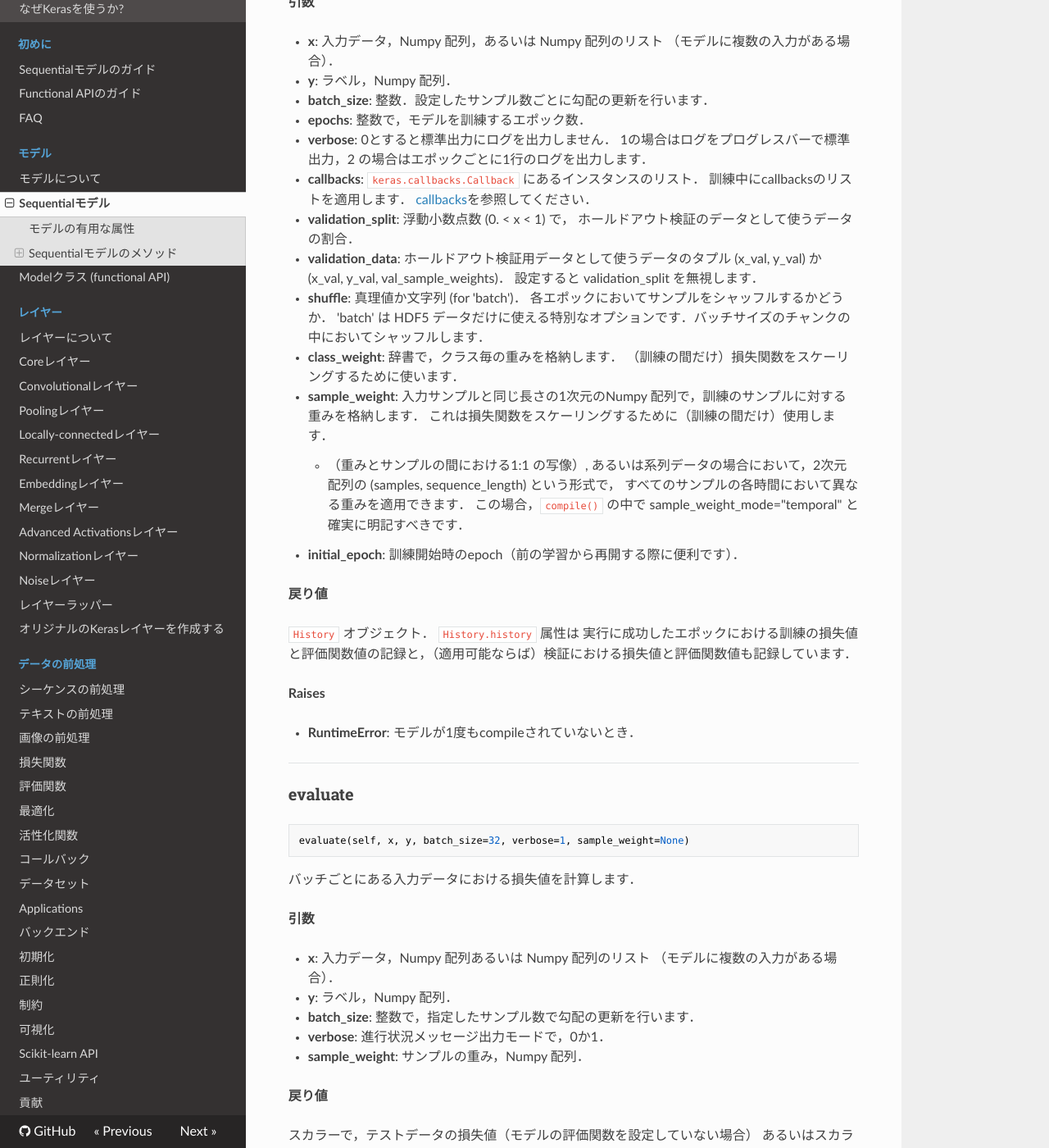
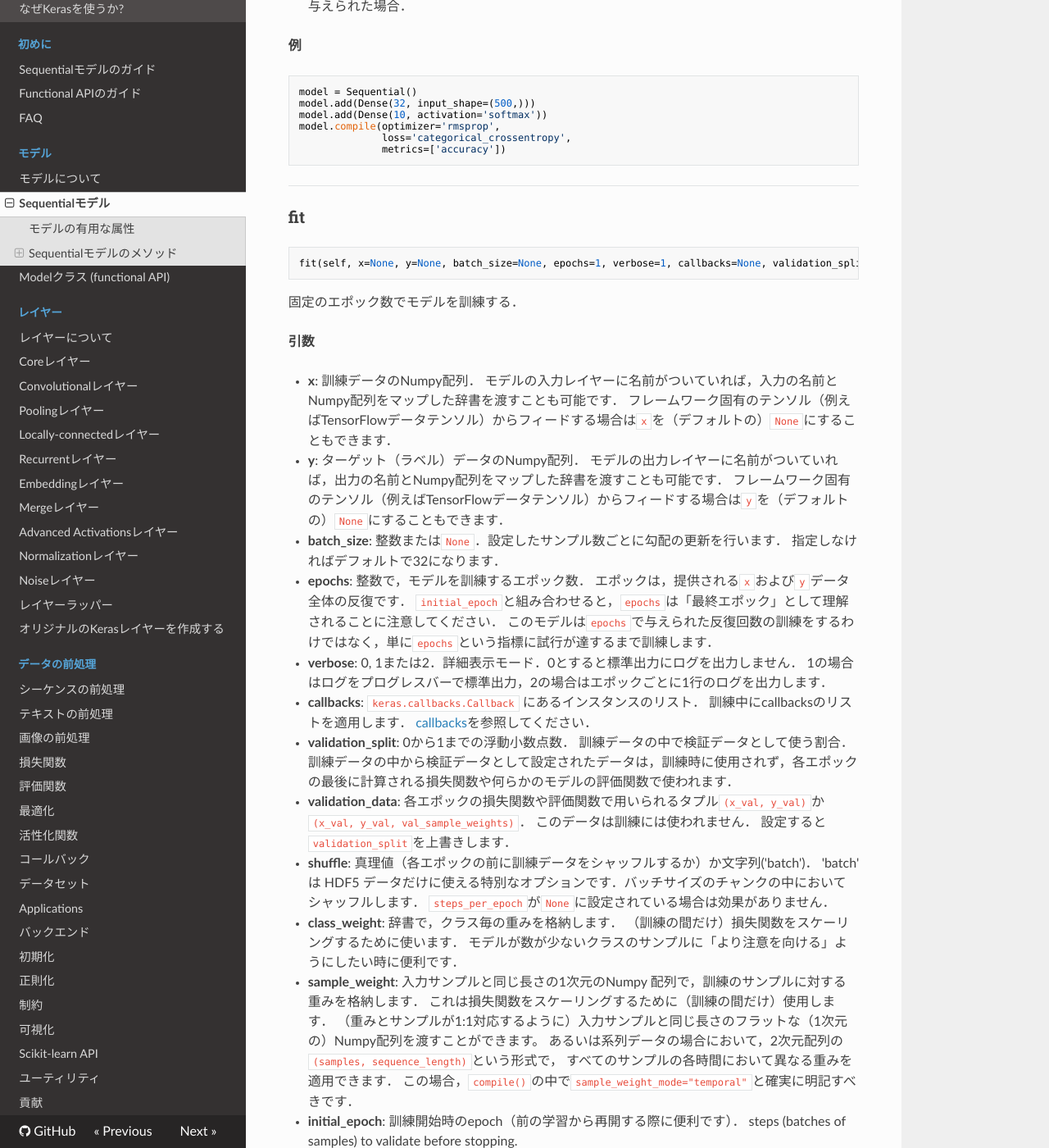
Before and after one commit to keras-team/keras-docs-ja, an MkDocs documentation site: the page built from sources/models/sequential.md, in a window 1280 px wide and 1400 px high, scrolled down 1246 px. Shown: the whole window at 82% size. Built offline with MkDocs 1.6.1, drawn with Linux system fonts in a browser that asks for light colours; nearby versions of some CDN libraries; old or Windows-style settings are respelled for this version of MkDocs; some of the changed text lies outside the part shown.

Commit message:
Add new method and arguments

````diff
--- a/sources/models/sequential.md
+++ b/sources/models/sequential.md
@@ -14,7 +14,7 @@
 
 
 ```python
-compile(self, optimizer, loss, metrics=None, sample_weight_mode=None)
+compile(self, optimizer, loss, metrics=None, sample_weight_mode=None, weighted_metrics=None, target_tensors=None)
 ```
 
 訓練過程の設定．
@@ -25,13 +25,25 @@ __引数__
     [optimizers](/optimizers) を参照してください．
 - __loss__: 文字列（目的関数名）あるいは目的関数．
     [losses](/losses) を参照してください．
+    モデルが複数の出力を持つ場合は，オブジェクトの辞書かリストを渡すことで，各出力に異なる損失を用いることができます．
+    モデルによって最小化される損失値は全ての個々の損失の合計になります．
 - __metrics__: 訓練やテストの際にモデルを評価するための評価関数のリスト．
-    典型的には `metrics=['accuracy']`を使用するでしょう．[評価関数](/metrics) を参照してください．
-- __sample_weight_mode__: もし時間ごとのサンプルの重み付け（2次元の重み）を行う必要があれば
-    "temporal" と設定してください．
-    "None" の場合，サンプルへの（1次元）重み付けをデフォルトとしています．
-- __kwargs__: Theano がバックエンドの場合， これらは K.function に渡されます．
+    典型的には `metrics=['accuracy']`を使用するでしょう．
+    多出力モデルの各出力のための各評価関数を指定するために，`metrics={'output_a': 'accuracy'}`のような辞書を渡すこともできます．
+- __sample_weight_mode__: もし時間ごとのサンプルの重み付け（2次元の重み）を行う必要があれば`"temporal"`と設定してください．
+    `"None"`の場合，サンプルへの（1次元）重み付けをデフォルトとしています．
+    モデルに複数の出力がある場合，モードとして辞書かリストを渡すことで，各出力に異なる`sample_weight_mode`を使うことができます．
+- __weighted_metrics__: 訓練やテストの際にsample_weightまたはclass_weightにより評価と重み付けされるメトリクスのリスト．
+- __target_tensors__: Kerasはデフォルトでモデルのターゲットためのプレースホルダを作成します．
+    これは訓練中にターゲットデータが入力されるものです．
+    代わりの自分のターゲットテンソルを利用したい場合（訓練時にKerasはこれらのターゲットに対して外部のNumpyデータを必要としません）は，それらを`target_tensors`引数で指定することができます．
+    単一出力の`Sequential`モデルの場合，これは単一のテンソルでなければなりません．
+- __**kwargs__: Theano/CNTKがバックエンドの場合， これらは K.function に渡されます．
     Tensorflowバックエンドの場合は`tf.Session.run`に渡されます．
+
+__Raises__
+
+- __ValueError__: `optimizer`，`loss`，`metrics`，または`sample_weight_mode`に対して無効な引数が与えられた場合．
 
 __例__
 
@@ -50,39 +62,52 @@ model.compile(optimizer='rmsprop',
 
 
 ```python
-fit(self, x, y, batch_size=32, epochs=10, verbose=1, callbacks=None, validation_split=0.0, validation_data=None, shuffle=True, class_weight=None, sample_weight=None, initial_epoch=0)
+fit(self, x=None, y=None, batch_size=None, epochs=1, verbose=1, callbacks=None, validation_split=0.0, validation_data=None, shuffle=True, class_weight=None, sample_weight=None, initial_epoch=0, steps_per_epoch=None, validation_steps=None)
 ```
 
 固定のエポック数でモデルを訓練する．
 
 __引数__
 
-- __x__: 入力データ，Numpy 配列，あるいは Numpy 配列のリスト
-    （モデルに複数の入力がある場合）．
-- __y__: ラベル，Numpy 配列．
-- __batch_size__: 整数．設定したサンプル数ごとに勾配の更新を行います．
+- __x__: 訓練データのNumpy配列．
+    モデルの入力レイヤーに名前がついていれば，入力の名前とNumpy配列をマップした辞書を渡すことも可能です．
+    フレームワーク固有のテンソル（例えばTensorFlowデータテンソル）からフィードする場合は`x`を（デフォルトの）`None`にすることもできます．
+- __y__: ターゲット（ラベル）データのNumpy配列．
+    モデルの出力レイヤーに名前がついていれば，出力の名前とNumpy配列をマップした辞書を渡すことも可能です．
+    フレームワーク固有のテンソル（例えばTensorFlowデータテンソル）からフィードする場合は`y`を（デフォルトの）`None`にすることもできます．
+- __batch_size__: 整数または`None`．設定したサンプル数ごとに勾配の更新を行います．
+    指定しなければデフォルトで32になります．
 - __epochs__: 整数で，モデルを訓練するエポック数．
-- __verbose__: 0とすると標準出力にログを出力しません．
-    1の場合はログをプログレスバーで標準出力，2 の場合はエポックごとに1行のログを出力します．
+    エポックは，提供される`x`および`y`データ全体の反復です．
+    `initial_epoch`と組み合わせると，`epochs`は「最終エポック」として理解されることに注意してください．
+    このモデルは`epochs`で与えられた反復回数の訓練をするわけではなく，単に`epochs`という指標に試行が達するまで訓練します．
+- __verbose__: 0, 1または2．詳細表示モード．0とすると標準出力にログを出力しません．
+    1の場合はログをプログレスバーで標準出力，2の場合はエポックごとに1行のログを出力します．
 - __callbacks__: `keras.callbacks.Callback` にあるインスタンスのリスト．
     訓練中にcallbacksのリストを適用します．
     [callbacks](/callbacks)を参照してください．
-- __validation_split__: 浮動小数点数 (0. < x < 1) で，
-    ホールドアウト検証のデータとして使うデータの割合．
-- __validation_data__: ホールドアウト検証用データとして使うデータのタプル (x_val, y_val) か (x_val, y_val, val_sample_weights)．
-    設定すると validation_split を無視します．
-- __shuffle__: 真理値か文字列 (for 'batch')．
-    各エポックにおいてサンプルをシャッフルするかどうか．
+- __validation_split__: 0から1までの浮動小数点数．
+    訓練データの中で検証データとして使う割合．
+    訓練データの中から検証データとして設定されたデータは，訓練時に使用されず，各エポックの最後に計算される損失関数や何らかのモデルの評価関数で使われます．
+- __validation_data__: 各エポックの損失関数や評価関数で用いられるタプル`(x_val, y_val)`か`(x_val, y_val, val_sample_weights)`．
+    このデータは訓練には使われません．
+    設定すると`validation_split`を上書きします．
+- __shuffle__: 真理値（各エポックの前に訓練データをシャッフルするか）か文字列('batch')．
     'batch' は HDF5 データだけに使える特別なオプションです．バッチサイズのチャンクの中においてシャッフルします．
+    `steps_per_epoch`が`None`に設定されている場合は効果がありません．
 - __class_weight__: 辞書で，クラス毎の重みを格納します．
     （訓練の間だけ）損失関数をスケーリングするために使います．
+    モデルが数が少ないクラスのサンプルに「より注意を向ける」ようにしたい時に便利です．
 - __sample_weight__: 入力サンプルと同じ長さの1次元のNumpy 配列で，訓練のサンプルに対する重みを格納します．
     これは損失関数をスケーリングするために（訓練の間だけ）使用します．
-    - （重みとサンプルの間における1:1 の写像）,
-    あるいは系列データの場合において，2次元配列の (samples, sequence_length) という形式で，
+    （重みとサンプルが1:1対応するように）入力サンプルと同じ長さのフラットな（1次元の）Numpy配列を渡すことができます。
+    あるいは系列データの場合において，2次元配列の`(samples, sequence_length)`という形式で，
     すべてのサンプルの各時間において異なる重みを適用できます．
-    この場合，`compile()` の中で sample_weight_mode="temporal" と確実に明記すべきです．
+    この場合，`compile()`の中で`sample_weight_mode="temporal"`と確実に明記すべきです．
 - __initial_epoch__: 訓練開始時のepoch（前の学習から再開する際に便利です）．
+steps (batches of samples) to validate before stopping.
+- __steps_per_epoch__: 終了した1エポックを宣言して次のエポックを始めるまでのステップ数の合計（サンプルのバッチ）．TensorFlowのデータテンソルのような入力テンソルを使用して訓練する場合，デフォルトの`None`はデータセットのサンプル数をバッチサイズで割ったものに等しくなります．それが決定できない場合は1になります．
+- __validation_steps__: `steps_per_epoch`を指定している場合のみ関係します．停止する前にバリデーションするステップの総数（サンプルのバッチ）．
 
 __戻り値__
 
@@ -92,13 +117,14 @@ __戻り値__
 __Raises__
 
 - __RuntimeError__: モデルが1度もcompileされていないとき．
+- __ValueError__: 与えられた入力データがモデルの期待するものとが異なる場合．
 
 ----
 
 ### evaluate
 
 ```python
-evaluate(self, x, y, batch_size=32, verbose=1, sample_weight=None)
+evaluate(self, x=None, y=None, batch_size=None, verbose=1, sample_weight=None, steps=None)
 ```
 
 バッチごとにある入力データにおける損失値を計算します．
@@ -107,10 +133,14 @@ __引数__
 
 - __x__: 入力データ，Numpy 配列あるいは Numpy 配列のリスト
     （モデルに複数の入力がある場合）．
+    （TensorFlowのデータテンソルのような）フレームワーク固有のテンソルを与える場合には`x`をデフォルトの`None`にすることもできます．
 - __y__: ラベル，Numpy 配列．
-- __batch_size__: 整数で，指定したサンプル数で勾配の更新を行います．
+    （TensorFlowのデータテンソルのような）フレームワーク固有のテンソルを与える場合には`y`をデフォルトの`None`にすることもできます．
+- __batch_size__: 整数．指定しなければデフォルトで32になります．
 - __verbose__: 進行状況メッセージ出力モードで，0か1．
 - __sample_weight__: サンプルの重み，Numpy 配列．
+- __steps__: 整数または`None`．評価ラウンド終了を宣言するまでの総ステップ数（サンプルのバッチ）．
+    デフォルト値の`None`ならば無視されます．
 
 __戻り値__
 
@@ -128,7 +158,7 @@ __Raises__
 
 
 ```python
-predict(self, x, batch_size=32, verbose=0)
+predict(self, x, batch_size=None, verbose=0, steps=None)
 ```
 
 入力サンプルに対する予測値の出力を生成します．
@@ -138,59 +168,14 @@ predict(self, x, batch_size=32, verbose=0)
 __引数__
 
 - __x__: 入力データで，Numpy 配列の形式．
-- __batch_size__: 整数．
+- __batch_size__: 整数．指定しなければデフォルトで32になります．
 - __verbose__: 進行状況メッセージ出力モード，0または1．
+- __steps__: 評価ラウンド終了を宣言するまでの総ステップ数（サンプルのバッチ）．
+    デフォルト値の`None`ならば無視されます．
 
 __戻り値__
 
 予測値を格納した Numpy 配列．
-
-----
-
-### predict_classes
-
-
-```python
-predict_classes(self, x, batch_size=32, verbose=1)
-```
-
-バッチごとに入力サンプルに対するクラスの予測を生成します．
-
-入力サンプルごとにバッチごとに処理します．
-
-__引数__
-
-- __x__: 入力データ，Numpy 配列または Numpy 配列のリスト（モデルに複数の入力がある場合）．
-- __batch_size__: 整数．
-- __verbose__: 進行状況メッセージ出力モード，0または1．
-
-__戻り値__
-
-属するクラスの予測を格納した Numpy 配列．
-
-----
-
-### predict_proba
-
-
-```python
-predict_proba(self, x, batch_size=32, verbose=1)
-```
-
-
-入力サンプルの各々のクラスの所属確率を生成します．
-
-入力サンプルごとにバッチごとに処理します．
-
-__引数__
-
-- __x__: 入力データ，Numpy 配列または Numpy 配列のリスト（モデルに複数の入力がある場合）．
-- __batch_size__: 整数．
-- __verbose__: 進行状況メッセージ出力モード，0または1．
-
-__戻り値__
-
-確率の予測値を格納した Numpy 配列．
 
 ----
 
@@ -273,7 +258,7 @@ __戻り値__
 
 
 ```python
-fit_generator(self, generator, steps_per_epoch, epochs=1, verbose=1, callbacks=None, validation_data=None, validation_steps=None, class_weight=None, max_queue_size=10, workers=1, use_multiprocessing=False, initial_epoch=0)
+fit_generator(self, generator, steps_per_epoch=None, epochs=1, verbose=1, callbacks=None, validation_data=None, validation_steps=None, class_weight=None, max_queue_size=10, workers=1, use_multiprocessing=False, shuffle=True, initial_epoch=0)
 ```
 
 Python のジェネレータにより，バッチごとに生成されるデータでモデルを学習させます．
@@ -287,11 +272,14 @@ __引数__
     ジェネレータの出力は以下のいずれかでなければならず，どの配列も同数のサンプルを含まなければなりません．
     - タプル (inputs, targets)
     - タプル (inputs, targets, sample_weights)．
+    全ての配列はサンプル数と同じ個数の値が含まれている必要があります．
     ジェネレータは永遠にそのデータを繰り返すことを期待されています．
-    `samples_per_epoch` 数のサンプルが，モデルによって確認されたときにエポックが終了します．
+    モデルによって`steps_per_epoch`のバッチが確認されたときにエポックが終了します．
 - __steps_per_epoch__: 1エポックを宣言してから次のエポックの開始前までに`generator`から生成されるサンプル (サンプルのバッチ) の総数．
-典型的には，データにおけるユニークなサンプル数をバッチサイズで割った値です．
-- __epochs__: 整数で，イテレーションの総数．
+    典型的には，データにおけるユニークなサンプル数をバッチサイズで割った値です．
+    `Sequence`でのオプション：指定されていない場合は，`len(generator)`をステップ数として使用します．
+- __epochs__: 整数で，イテレーションの総数．`initial_epoch`と組み合わせると，`epochs`は「最終エポック」として理解されることに注意してください．
+    このモデルは`epochs`で与えられたnステップの訓練をするわけではなく，epochが`epochs`に達するまで訓練します．
 - __verbose__: 進行状況メッセージ出力モードで，0，1，あるいは 2．
 - __callbacks__: callbacks のリストで，訓練の際に呼び出されます．
 - __validation_data__: 以下のいずれかです．
@@ -300,11 +288,12 @@ __引数__
     - タプル (inputs, targets, sample_weights)．
 - __validation_steps__: `validation_data` がジェネレータである場合だけ関係があります．
     各エポックの終わりに検証用ジェネレータから使用するステップ数です．典型的には，検証用データにおけるユニークなサンプル数をバッチサイズで割った値です．
+    `Sequence`におけるオプション：指定しなければ`len(validation_data)`がステップ数として用いられます．
 - __class_weight__: 辞書で，クラス毎の重みを格納します．
-    （訓練の間だけ）損失関数をスケーリングするために使います．
 - __max_queue_size__: ジェネレータのキューの最大サイズ．
 - __workers__: スレッドベースのプロセス使用時の最大プロセス数
 - __use_multiprocessing__: Trueならスレッドベースのプロセスを使います．実装がmultiprocessingに依存しているため，子プロセスに簡単に渡すことができないものとしてPickableでない引数をgeneratorに渡すべきではないことに注意してください．
+- __shuffle__: 各試行の初めにバッチの順番をシャッフルするかどうか．`Sequence` (keras.utils.Sequence)インスタンスの時のみ使用されます．
 - __initial_epoch__: 訓練開始時のepoch（前の学習から再開する際に便利です）．
 
 __戻り値__
@@ -320,16 +309,15 @@ __例__
 ```python
 def generate_arrays_from_file(path):
     while 1:
-        f = open(path)
-        for line in f:
-            # create numpy arrays of input data
-            # and labels, from each line in the file
-            x, y = process_line(line)
-            yield (x, y)
-        f.close()
+        with open(path) as f:
+            for line in f:
+                # create Numpy arrays of input data
+                # and labels, from each line in the file
+                x, y = process_line(line)
+                yield (x, y)
 
 model.fit_generator(generate_arrays_from_file('/my_file.txt'),
-                    samples_per_epoch=10000, epochs=10)
+                    steps_per_epoch=1000, epochs=10)
 ```
 
 ----
@@ -338,19 +326,19 @@ model.fit_generator(generate_arrays_from_file('/my_file.txt'),
 
 
 ```python
-evaluate_generator(self, generator, steps, max_queue_size=10, workers=1, use_multiprocessing=False)
+evaluate_generator(self, generator, steps=None, max_queue_size=10, workers=1, use_multiprocessing=False)
 ```
 
 ジェネレータのデータによってモデルを評価します．
 
-ジェネレータは `test_on_batch` が受け取るデータと同じ種類のデータを返却するべきです．
+ジェネレータは`test_on_batch`が受け取るデータと同じ種類のデータを返すべきです．
 
 __引数__
 
 - __generator__:
-    (inputs, targets)あるいは(inputs, targets, sample_weights)のタプルを生成するジェネレーター．
-- __steps__:
-    `generator`が停止するまでに生成するサンプル（サンプルのバッチ）の総数
+    (inputs, targets)あるいは(inputs, targets, sample_weights)のタプルを生成するジェネレータ．
+- __steps__: `generator`が停止するまでに生成するサンプル（サンプルのバッチ）の総数．
+    `Sequence`におけるオプション：指定しなければ`len(generator)`がステップ数として用いられます．
 - __max_queue_size__: ジェネレータのキューの最大サイズ
 - __workers__: スレッドベースのプロセス使用時の最大プロセス数
 - __use_multiprocessing__: Trueならスレッドベースのプロセスを使います．実装がmultiprocessingに依存しているため，子プロセスに簡単に渡すことができないものとしてPickableでない引数をgeneratorに渡すべきではないことに注意してください．
@@ -371,7 +359,7 @@ __Raises__
 
 
 ```python
-predict_generator(self, generator, steps, max_queue_size=10, workers=1, use_multiprocessing=False, verbose=0)
+predict_generator(self, generator, steps=None, max_queue_size=10, workers=1, use_multiprocessing=False, verbose=0)
 ```
 
 ジェネレータから生成されたデータに対して予測します．
@@ -382,8 +370,8 @@ __引数__
 
 - __generator__:
     入力サンプルのバッチを生成するジェネレータ．
-- __steps__:
-    `generator`が停止するまでに生成するサンプル（サンプルのバッチ）の総数
+- __steps__: `generator`が停止するまでに生成するサンプル（サンプルのバッチ）の総数．
+    `Sequence`におけるオプション：指定しなければ`len(generator)`がステップ数として用いられます．
 - __max_queue_size__: ジェネレータのキューの最大サイズ
 - __workers__: スレッドベースのプロセス使用時の最大プロセス数
 - __use_multiprocessing__: Trueならスレッドベースのプロセスを使います．実装がmultiprocessingに依存しているため，子プロセスに簡単に渡すことができないものとしてPickableでない引数をgeneratorに渡すべきではないことに注意してください．
@@ -392,3 +380,25 @@ __引数__
 __戻り値__
 
 予測値の Numpy 配列．
+
+----
+
+### get_layer
+
+
+```python
+get_layer(self, name=None, index=None)
+```
+
+モデルの一部分であるレイヤーを探します．
+
+（ユニークな）名前かグラフのインデックスに基づいてレイヤーを返します．インデックスは水平方向のグラフ走査の順番に基づきます．
+
+__引数__
+
+- __name__: 文字列，レイヤーの名前．
+- __index__: 整数，レイヤーのインデックス．
+
+__戻り値__
+
+レイヤーインスタンス．
````
